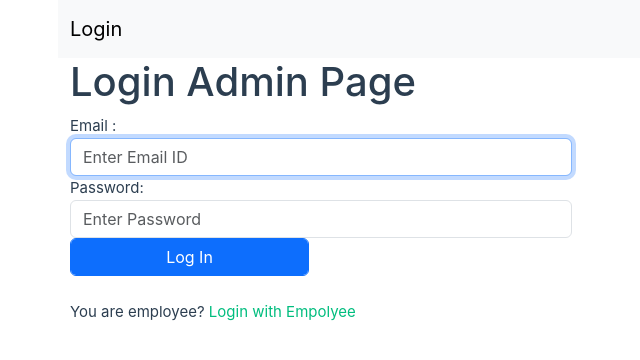
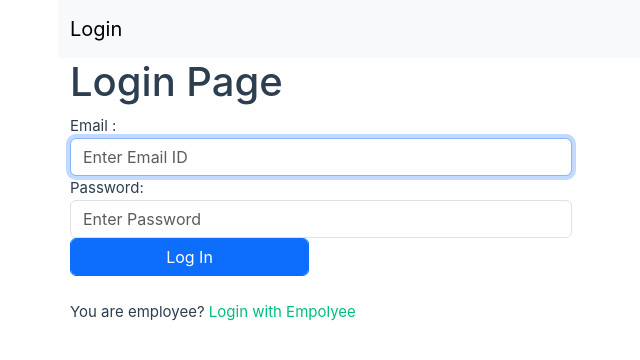
Before and after one commit to daitc2209/EmployeeManagement, a Vue app in the folder employee_VueJS/: page / in a window 1280 px wide. Shown: the top 360 px of the page, without its empty margins (56-696 px from the left). Built offline with nearby package versions, Linux system fonts and the light colour scheme.

Commit message:
update 3

```diff
--- a/employee_VueJS/src/components/login.vue
+++ b/employee_VueJS/src/components/login.vue
@@ -12,7 +12,7 @@
     <div class = "row">
         <div class = "col-md-6 col-md-offset-3">
 
-            <h1> Login Admin Page </h1>
+            <h1> Login Page </h1>
             <form @submit.prevent="login">
 
 <!--                 error message-->
```
Also changed, not shown: 1 other file (tests, documents, lock files or other folders).
